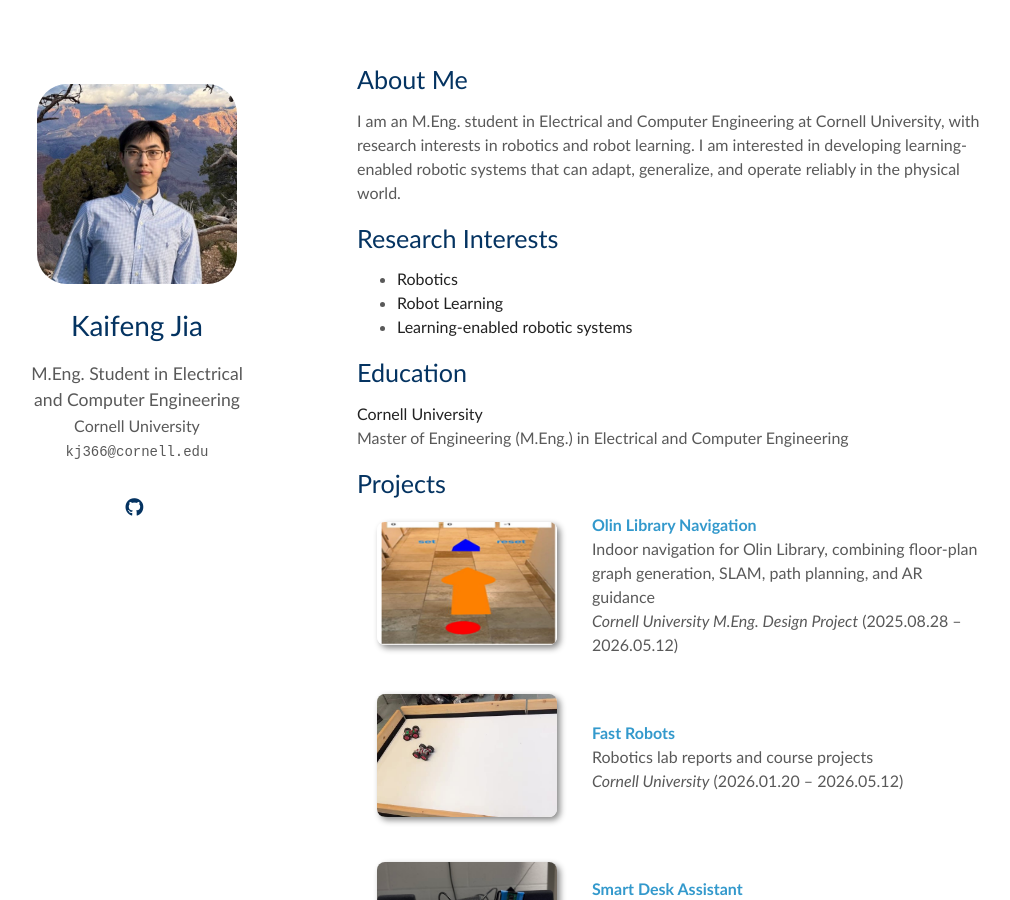
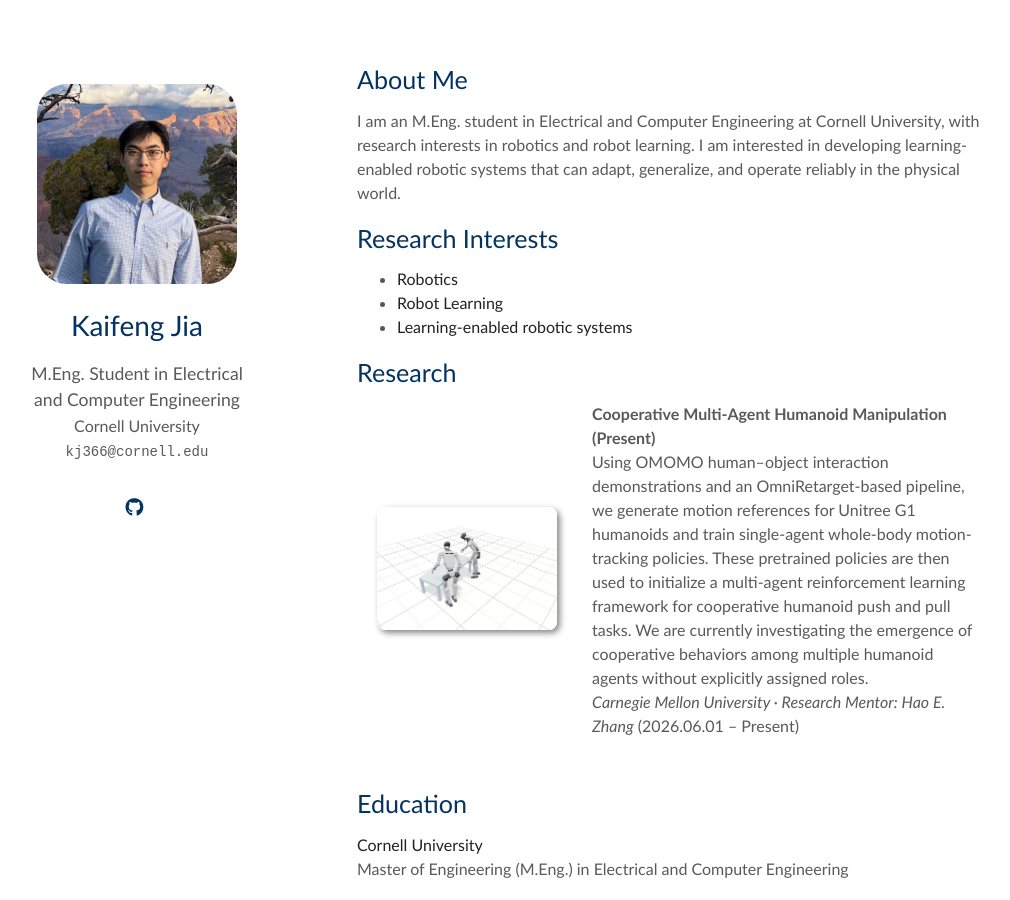
Before and after one commit to Kaifeng-Jia/Kaifeng-Jia.github.io, a Jekyll site: the page built from index.md, in a window 1280 px wide and 900 px high. Shown: the whole window, without its empty margins (83-1093 px from the left). Built offline with Jekyll 4.4.1, drawn with Linux system fonts in a browser that asks for light colours; a style sheet for code colours, icons or effects is not loaded; our own code applies the rules of GitHub Pages for plain Markdown files; grey boxes are pictures that could not be loaded.

Commit message:
Add CMU multi-agent humanoid research

```diff
--- /dev/null
+++ b/_data/research.yml
@@ -0,0 +1,8 @@
+main:
+  - title: "Cooperative Multi-Agent Humanoid Manipulation (Present)"
+    authors: >-
+      Using OMOMO human–object interaction demonstrations and an OmniRetarget-based pipeline, we generate motion references for Unitree G1 humanoids and train single-agent whole-body motion-tracking policies. These pretrained policies are then used to initialize a multi-agent reinforcement learning framework for cooperative humanoid push and pull tasks. We are currently investigating the emergence of cooperative behaviors among multiple humanoid agents without explicitly assigned roles.
+    journal: "Carnegie Mellon University · Research Mentor: Hao E. Zhang"
+    year: "2026.06.01 – Present"
+    image: "./assets/img/cmu-cooperative-humanoid-manipulation-poster.jpg"
+    video: "./assets/video/cmu-cooperative-humanoid-manipulation.mp4"
--- a/index.md
+++ b/index.md
@@ -12,6 +12,10 @@
 - **Robot Learning**
 - **Learning-enabled robotic systems**
 
+## Research
+
+{% include publications.html items=site.data.research.main %}
+
 ## Education
 
 **Cornell University**
```
Also changed, not shown: assets/img/cmu-cooperative-humanoid-manipulation-poster.jpg (added), 1 other file.
